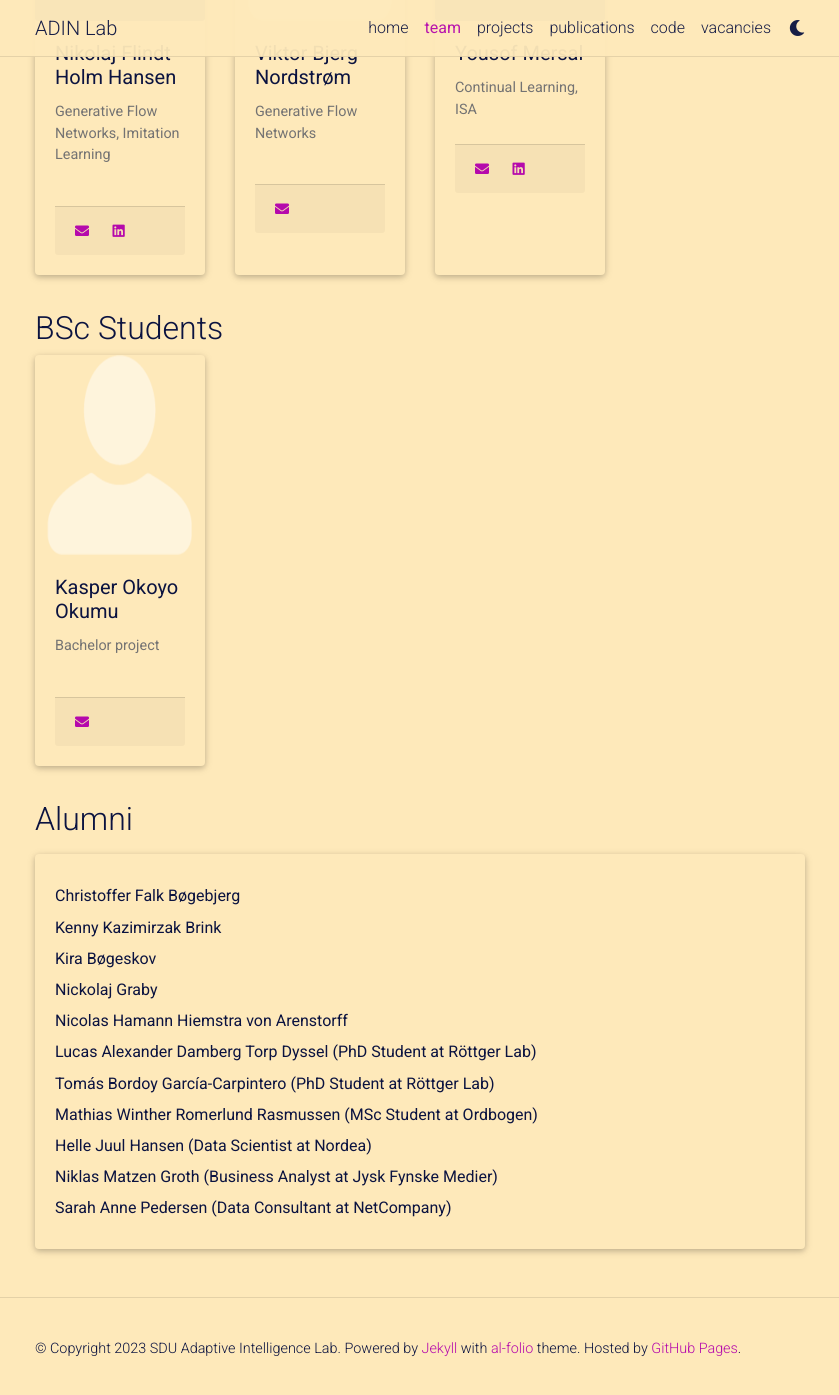
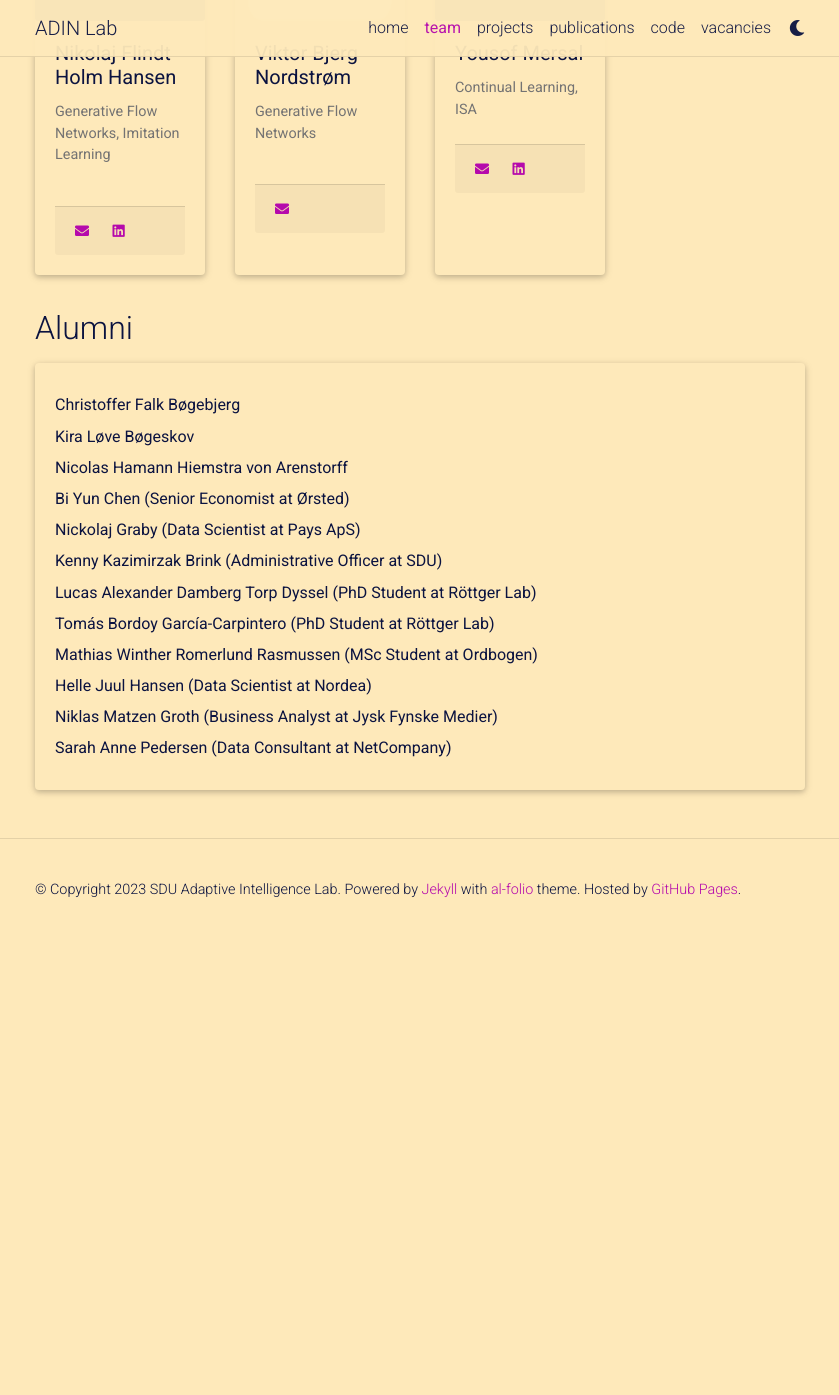
Before and after one commit to adinlab/adinlab.github.io, a Jekyll site: the page built from _pages/1_team.md, in a window 1280 px wide and 1400 px high, scrolled down 2429 px. Shown: the top 1395 px of the window, without its empty margins (220-1059 px from the left). Built offline with Jekyll 4.4.1, drawn with Linux system fonts in a browser that asks for light colours; comment, search, counter and statistics services are not loaded; a style sheet for code colours, icons or effects is not loaded; after the commit the page ends 3369 px from its top, so only the background shows below that; grey boxes are pictures that could not be loaded.

Commit message:
Update team.yml

```diff
--- a/_data/team.yml
+++ b/_data/team.yml
@@ -83,17 +83,18 @@ mscs:
     linkedin: https://www.linkedin.com/in/nikolaj-holm-hansen/
     image: assets/img/team/NikolajFlindtHolmHansen.jpg.png
 
-bscs:
-  - name: Kasper Okoyo Okumu
-    mail: kaoku20@student.sdu.dk
-    research_areas: Bachelor project
+#bscs:
+#  - name: Kasper Okoyo Okumu
+#    mail: kaoku20@student.sdu.dk
+#    research_areas: Bachelor project
 
 alumnis:
   - name: Christoffer Falk Bøgebjerg
-  - name: Kenny Kazimirzak Brink
-  - name: Kira Bøgeskov
-  - name: Nickolaj Graby
+  - name: Kira Løve Bøgeskov
   - name: Nicolas Hamann Hiemstra von Arenstorff
+  - name: Bi Yun Chen (Senior Economist at Ørsted)
+  - name: Nickolaj Graby (Data Scientist at Pays ApS)
+  - name: Kenny Kazimirzak Brink (Administrative Officer at SDU)
   - name: Lucas Alexander Damberg Torp Dyssel (PhD Student at Röttger Lab)
   - name: Tomás Bordoy García-Carpintero (PhD Student at Röttger Lab)
   - name: Mathias Winther Romerlund Rasmussen (MSc Student at Ordbogen)
```
